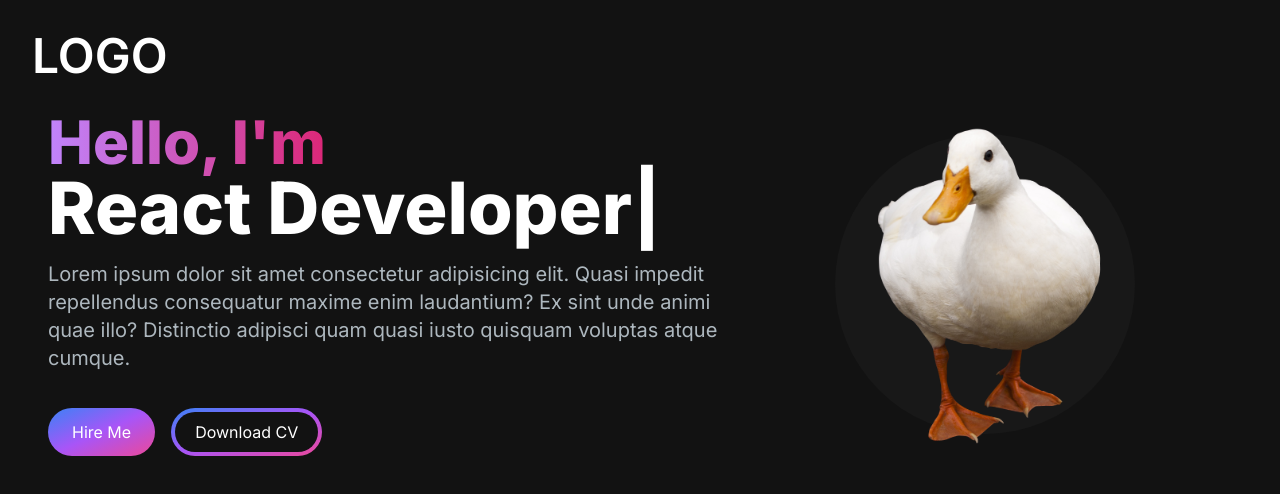
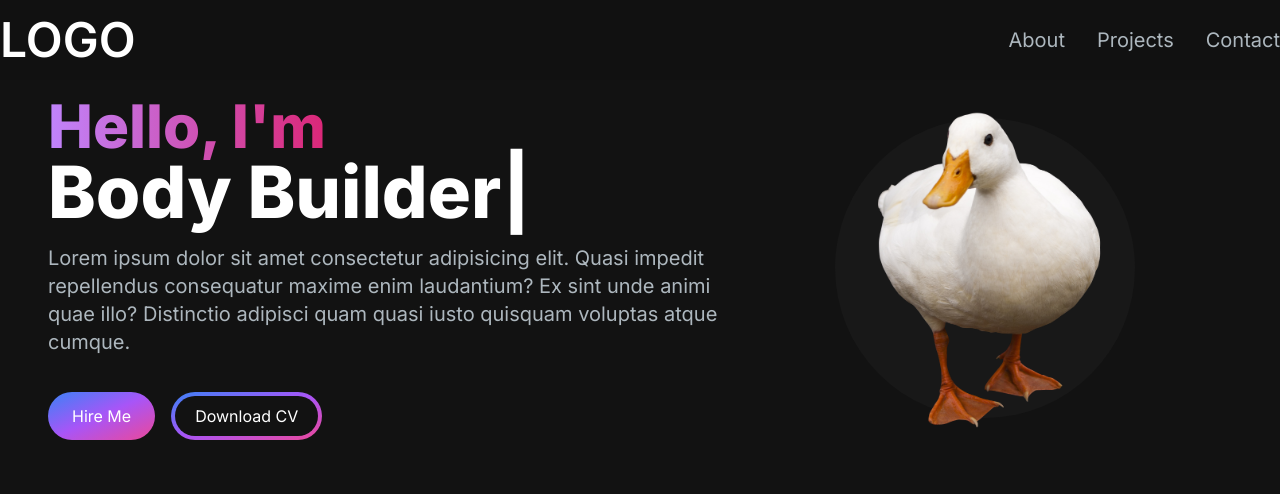
Before and after one commit to Mingke1999/mingke-portfolio, a Next.js app: page / in a window 1280 px wide. Shown: the top 494 px of the page. Built offline with nearby package versions, Linux system fonts and the light colour scheme.

Commit message:
navbar done

```diff
--- a/package.json
+++ b/package.json
@@ -9,6 +9,7 @@
     "lint": "next lint"
   },
   "dependencies": {
+    "@heroicons/react": "^2.0.18",
     "next": "13.5.4",
     "react": "^18",
     "react-dom": "^18",
--- a/src/app/components/HeroSection.jsx
+++ b/src/app/components/HeroSection.jsx
@@ -15,9 +15,14 @@
                 <br></br>
                 <TypeAnimation
                     sequence={[
-                        // Same substring at the start will only be typed out once, initially
                         'React Developer',
-                        1000, // wait 1s before replacing "Mice" with "Hamsters"
+                        1000,
+                        'Ethical Hacker',
+                        1000,
+                        'Body Builder',
+                        1000,
+                        'Sketch Artist',
+                        1000
                     ]}
                     wrapper="span"
                     speed={50}
--- /dev/null
+++ b/src/app/components/MenuOverlay.jsx
@@ -0,0 +1,18 @@
+import React from 'react'
+import NavLink from './NavLink'
+const MenuOverlay = ({links}) => {
+  return (
+    <ul className='flex flex-col py-4 items-center'>
+        {
+            links.map((link, index)=>(
+                <li key={index}>
+                    <NavLink href={link.path} title={link.title}/>
+                </li>
+            ))
+        }
+
+    </ul>
+  )
+}
+
+export default MenuOverlay
--- /dev/null
+++ b/src/app/components/NavLink.jsx
@@ -0,0 +1,14 @@
+import Link from "next/link";
+
+const NavLink = ({href, title}) =>{
+    return(
+        <Link
+            href={href}
+            className="block py-2 pl-3 pr-4 text-[#ADB7BE] sm:text-xl rounded md:p-0 hover:text-white"
+            >
+                {title}
+        </Link>
+    );
+}
+
+export default NavLink;
--- a/src/app/components/Navbar.jsx
+++ b/src/app/components/Navbar.jsx
@@ -1,15 +1,59 @@
+"use client"
 import Link from 'next/link'
-import React from 'react'
-
+import React, {useState} from 'react'
+import NavLink from './NavLink'
+import {Bars3Icon, XmarkIcon } from "@heroicons/react/24/solid"
+import MenuOverlay from './MenuOverlay'
+const navLinks = [
+    {
+        title:'About',
+        path: "#about",
+    },
+    {
+        title:'Projects',
+        path: "#projects",
+    },
+    {
+        title:'Contact',
+        path: "#contact",
+    }
+]
 const Navbar = () => {
+  const [navbarOpen,setNavbarOpen] = useState(false)
   return (
-    <nav>
-        <div className='flex flex-wrap item-center justify-between mx-auto p-8'>
-            <Link href={"/"} className='text-5xl text-white font-semibold'>
+    <nav className='fixed top-0 left-0 right-0 z-10 bg-[#121212] bg-opacity-90'>
+        <div className='flex flex-wrap items-center justify-between mx-auto py-4 py-2'>
+            <Link href={"/"} className='text-2xl md:text-5xl text-white font-semibold'>
                 LOGO
             </Link>
-            <div className='menu'></div>
+            <div className='mobile-menu block md:hidden'>
+                {
+                    !navbarOpen ? (
+                        <button className='flex items-center px-3 py-2 border rounded text-slate-200 hover:text-white hover:border-white'
+                            onClick={()=>setNavbarOpen(true)}>
+                            <Bars3Icon className='h-5 w-5'/>
+                        </button>
+                    ):(
+                        <button className='flex items-center px-3 py-2 border rounded text-slate-200 hover:text-white hover:border-white'
+                            onClick={()=>setNavbarOpen(false)}>
+                            <Bars3Icon className='h-5 w-5'/>
+                        </button>
+                    )
+                }
+            </div>
+            <div className='menu hidden md:block md:w-auto' id='navbar'>
+                <ul className='flex p-4 md:p-0 md:flex-row md:space-x-8 mt-0'>
+                   {
+                    navLinks.map((link,index)=> (
+                        <li key={index}>
+                            <NavLink href={link.path} title={link.title} />
+                        </li>
+                    ))
+                   }
+                </ul>
+            </div>
         </div>
+        {navbarOpen ? <MenuOverlay links={navLinks}/> : null}
     </nav>
   )
 }
--- a/src/app/page.js
+++ b/src/app/page.js
@@ -5,7 +5,7 @@
   return (
     <main className="flex min-h-screen flex-col bg-[#121212]">
       <Navbar/>
-      <div className='container mx-auto px-12 py=4'>
+      <div className='container mt-24 mx-auto px-12 py=4'>
         <HeroSection/>
       </div>
     </main>
```
Also changed, not shown: 1 other file (tests, documents, lock files or other folders).
